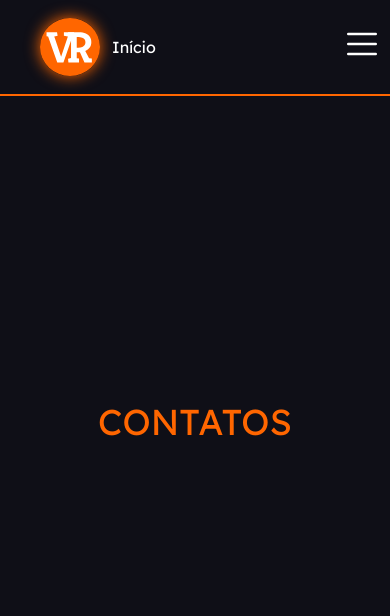
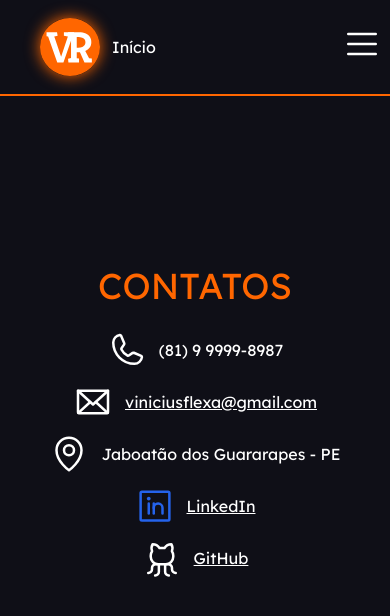
Before and after one commit to ViniciusRCSilva/Portfolio, a Next.js app: page /contatos in a window 390 px wide. Shown: the top 616 px of the page. Built offline with nearby package versions, Linux system fonts and the light colour scheme.

Commit message:
mobile update

```diff
--- a/src/pages/contatos.tsx
+++ b/src/pages/contatos.tsx
@@ -9,13 +9,45 @@ export default function contatos(){
             <div className="flex md:hidden flex-col w-[80%] items-center justify-center gap-6">
                 <p className="text-4xl text-[#FF6600]">CONTATOS</p>
 
+                <div className="flex flex-col items-center justify-center gap-3">
+                    <div className="flex flex-row items-center gap-3">
+                        <Phone className="w-10 h-10" />
+                        <p>(81) 9 9999-8987</p>
+                    </div>
+
+                    <Link href="mailto:viniciusflexa@gmail.com" target="_blank">
+                        <div className="flex flex-row items-center gap-3 underline">
+                            <Envelope className="w-10 h-10" />
+                            <p>viniciusflexa@gmail.com</p>
+                        </div>
+                    </Link>
+
+                    <div className="flex flex-row items-center gap-3">
+                        <MapPin className="w-10 h-10" />
+                        Jaboatão dos Guararapes - PE
+                    </div>
+
+                    <Link href="https://www.linkedin.com/in/vinicius-rc-silva" target="_blank">
+                        <div className="flex flex-row items-center gap-3 underline">
+                            <LinkedinLogo className="w-10 h-10 text-blue-600" />
+                            <p>LinkedIn</p>
+                        </div>
+                    </Link>
+
+                    <Link href="https://github.com/ViniciusRCSilva" target="_blank">
+                        <div className="flex flex-row items-center gap-3 underline">
+                                <GithubLogo className="w-10 h-10" />
+                                <p>GitHub</p>
+                        </div>
+                    </Link>
+                </div>
             </div>
 
             {/* desktop section */}
-            <div className="hidden md:flex flex-col w-[80%] items-center justify-center gap-6">
+            <div className="hidden md:flex flex-col w-[90%] items-center justify-center gap-6">
                 <p className="text-6xl text-[#FF6600]">CONTATOS</p>
 
-                <div className="flex flex-row w-[50%] justify-between items-center text-2xl">
+                <div className="flex flex-row w-[60%] justify-between items-center text-2xl">
 
                     <div className="flex flex-col justify-start gap-3">
                         <div className="flex flex-row items-center gap-3 pb-1 link link-underline link-underline-white cursor-pointer">
```
